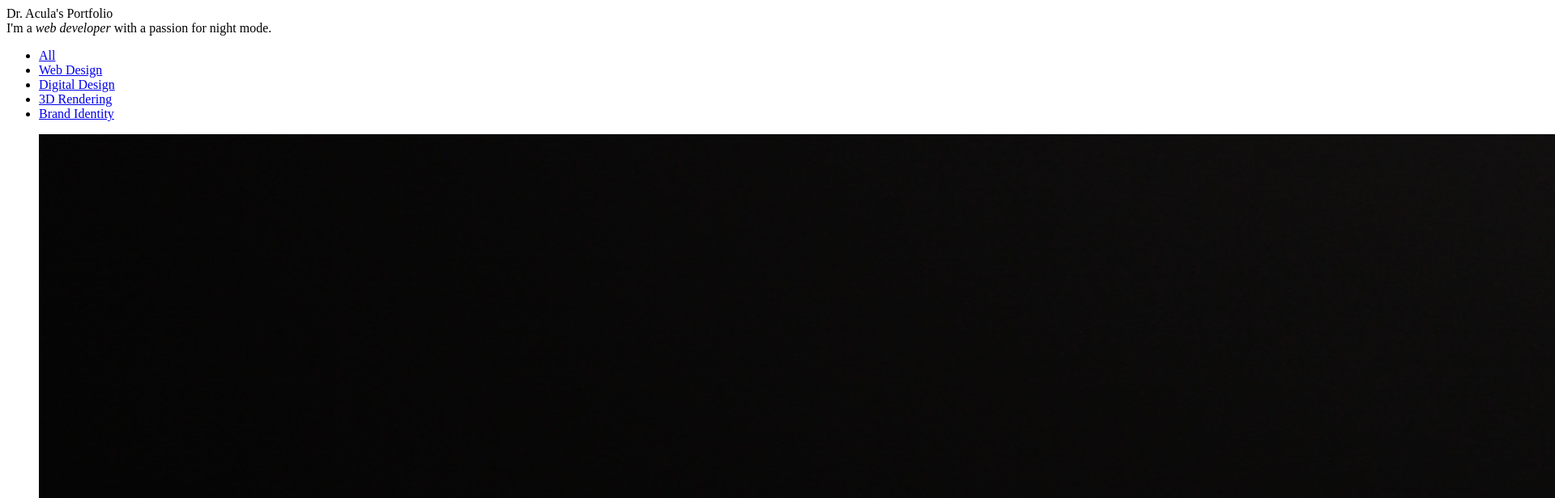
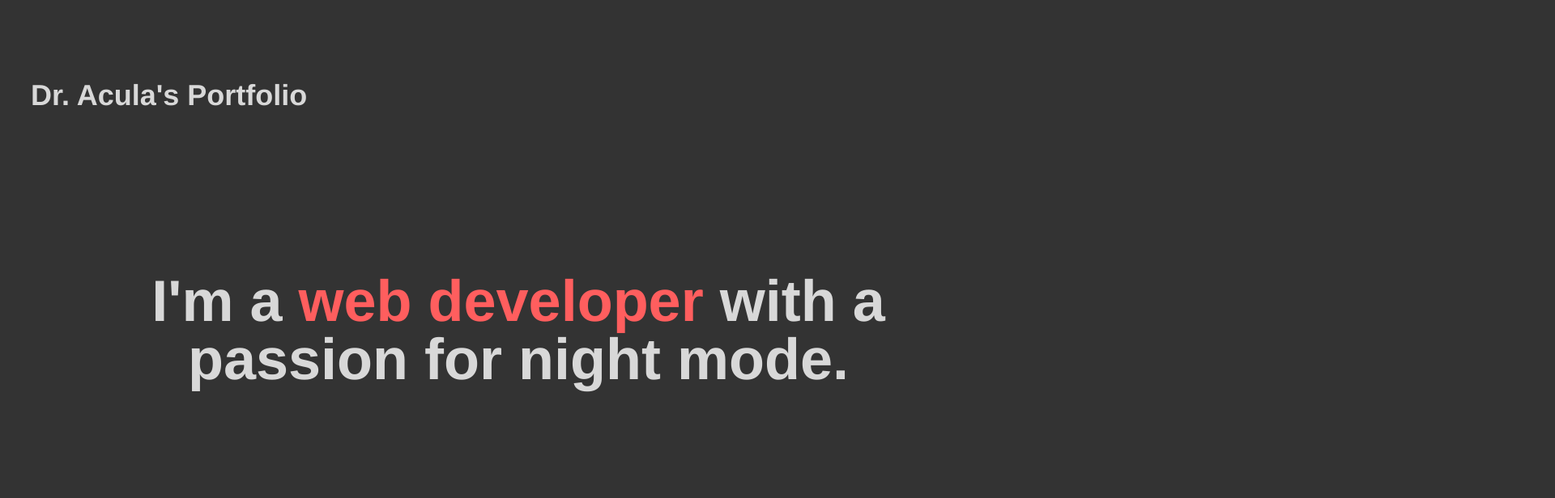
Before and after one commit to Schnorschel/im-a-web-developer, a website: page public/index.html in a window 1280 px wide. Shown: the top 616 px of the page at 81% size, 1920 px wide, since content can reach past the window. Drawn offline with Linux system fonts and the light colour scheme; the site is published under a folder, as on GitHub Pages, so addresses that start at the root find nothing.

Commit message:
Just testing upload from different PC

```diff
--- a/public/index.html
+++ b/public/index.html
@@ -5,7 +5,7 @@
     <meta name="viewport" content="width=device-width, initial-scale=1" />
     <title>I&#39;m a Web Developer</title>
     <link rel="shortcut icon" href="/favicon.ico" />
-    <link rel="stylesheet" href="/screen.css" />
+    <link rel="stylesheet" href="screen.css" />
   </head>
   <body>
     <header>Dr. Acula's Portfolio</header>
```
Also changed, not shown: 1 other file.
